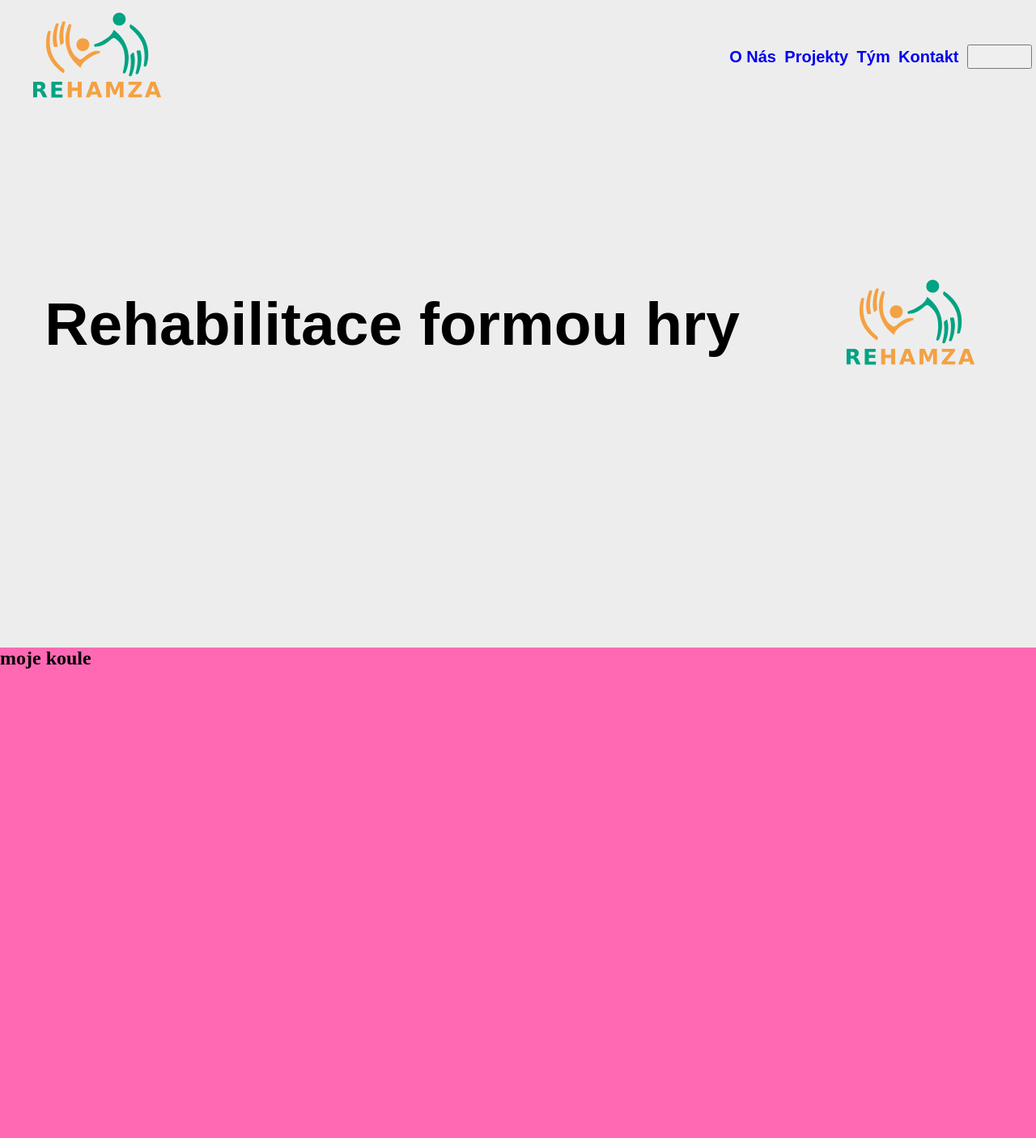
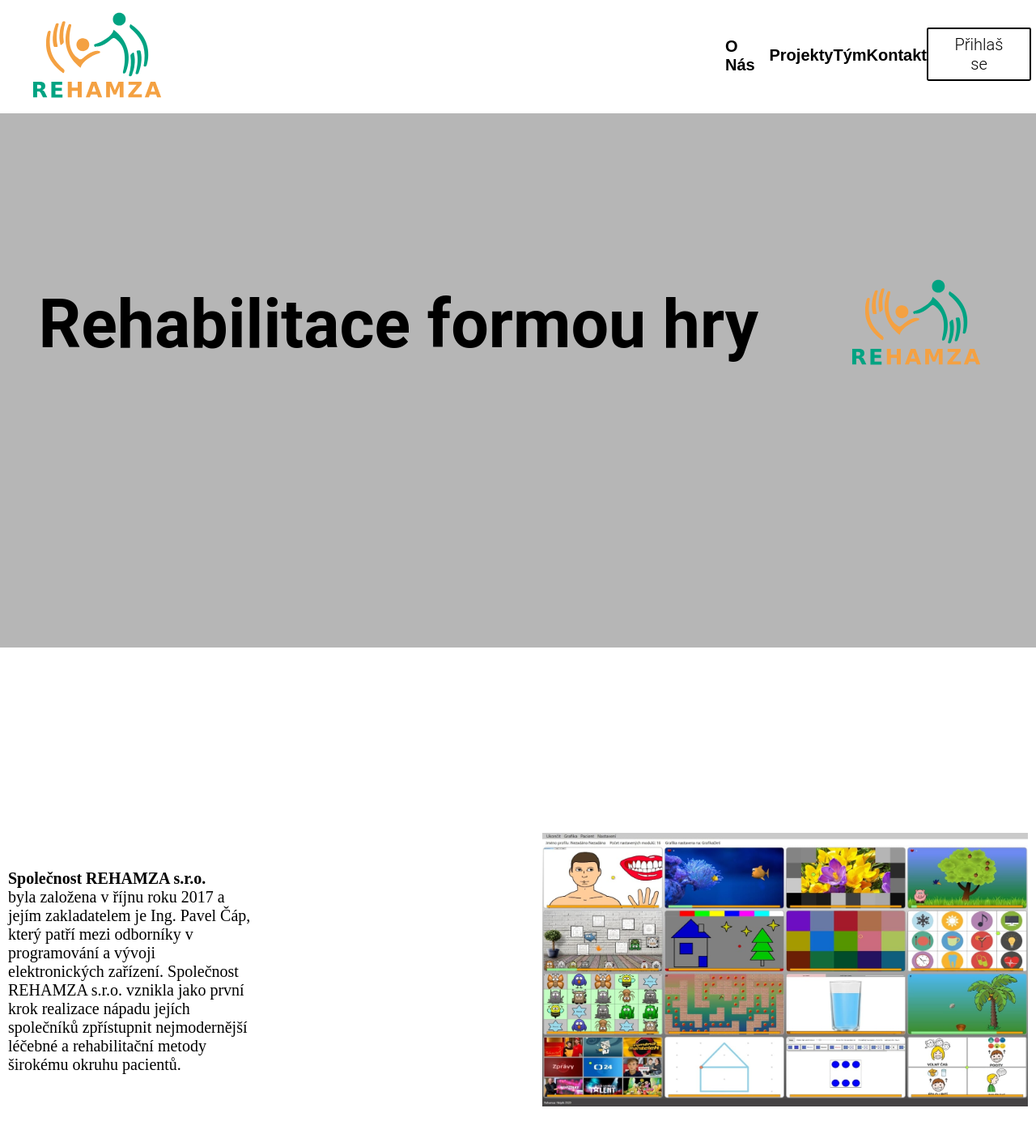
Before and after one commit to CACEMAKEJ/mat-projekt, a Next.js app: page / in a window 1280 px wide. Shown: the top 1406 px of the page at 81% size. Built offline with nearby package versions, Linux system fonts and the light colour scheme; no server answers; the database is empty.

Commit message:
about section start

```diff
--- a/components/About.js
+++ b/components/About.js
@@ -1,3 +1,12 @@
 const About = () =>
-<div className='about'><h2>moje koule</h2></div>
+<div className='about'>
+    <div className='about-text'>
+        <p><strong>Společnost REHAMZA s.r.o.</strong><br></br> byla založena v říjnu roku 2017 a jejím zakladatelem je Ing. Pavel Čáp,
+        který patří mezi odborníky v programování a vývoji elektronických zařízení. Společnost REHAMZA s.r.o.
+        vznikla jako první krok realizace nápadu jejích společníků zpřístupnit nejmodernější léčebné a rehabilitační metody širokému okruhu pacientů.</p>
+    </div>
+    <div className='aboout-image'>
+        <img src='/helpik.jpg' alt='Helpík' width='600'></img>
+    </div>
+</div>
 export default About
--- a/components/Header.js
+++ b/components/Header.js
@@ -4,11 +4,11 @@ const Header = () =>
         <img src='/logo.svg' alt='Rehamza' width='200' height='200' className='header-logo-svg'></img>
     </div>
     <div className='header-links'>
-        <span><a href='#'>O Nás</a></span>
-        <span><a href='#'>Projekty</a></span>
-        <span><a href='#'>Tým</a></span>
-        <span><a href='#'>Kontakt</a></span>
-        <button className='bt-login'></button>
+        <span><a href='#' class='header-link'>O Nás</a></span>
+        <span><a href='#' class='header-link'>Projekty</a></span>
+        <span><a href='#' class='header-link'>Tým</a></span>
+        <span><a href='#' class='header-link'>Kontakt</a></span>
+        <span><a href='#' class='bt-login'>Přihlaš se</a></span>
     </div>
 </div>
 export default Header
--- a/lib/db.js
+++ b/lib/db.js
@@ -14,7 +14,7 @@ export function loadFirebase(){
         firebase.initializeApp(firebaseConfig)
     }   catch (error) {
         if(!/already exists/.test(error.message)) {
-            console.log('Firebase didnt initialize correctly: ${error.message')
+            console.log("Firebase didn't initialize correctly: ${error.message")
         }
     }
     return firebase
--- a/styles/globals.css
+++ b/styles/globals.css
@@ -5,7 +5,7 @@
 
 .landing{
     height: 100vh;
-    background:#ededed;
+    background:#b6b6b6;
     display: flex;
     align-items: center;
     justify-content: space-around;
@@ -15,28 +15,80 @@
 }
 
 .landing-text{
-    font-family: 'Raleway', sans-serif;
-    font-size: 50px;
+    font-family: 'Roboto', sans-serif;
+    font-size: 55px;
 }
 
 .about{
     height: 100vh;
-    background: #ffda75;
-    scroll-snap-align: start;
+    background: white;
+    display: flex;
+    align-items: center;
+    flex-direction: row;
+    justify-content: space-around;
+
 }
 
-.bt-login{
-    width: 80px;
-    height: 30px;
+.about-text{
+    width: 50%;
+    align-items: center;
+}
+
+.about-text p{
+    width: 300px;
+    align-items: center;
+    font-size: 20px;
+}
+
+.about-image{
+    width: 50%;
+}
+
+a.bt-login{
+    display:inline-block;
+    padding:0.35em 1.2em;
+    border:0.1em solid black;
+    margin:0 0.3em 0.3em 0;
+    border-radius:0.12em;
+    box-sizing: border-box;
+    text-decoration:none;
+    font-family:'Roboto',sans-serif;
+    	font-weight:300;
+    color: black;
+    text-align:center;
+    transition: all 0.2s;
+}
+a.bt-login:hover{
+    color:solid black;
+    background-color:white;
 }
 
 .header-links{
+    position: relative;
     width: 30%;
     display: flex;
     flex-direction: row;
     justify-content: space-around;
     align-items: center;
 
+}
+
+.header-link::after {
+    content:'';
+    display: block;
+    width: 0;
+    height: 3px;
+    background: black;
+    transition: width .4s;
+}
+
+.header-link:hover::after {
+   width: 100%;
+   transition: width .4s;
+}
+
+a.header-link{
+    color:black;
 }
 
 .header-logo-svg{
@@ -56,7 +108,9 @@ a{
 }
 
 .header{
-    position: absolute;
+    position: fixed;
+    top: 0;
+    left: 0;
     display: flex;
     justify-content: space-between;
     align-items: center;
@@ -64,19 +118,7 @@ a{
     top: 0;
     width: 100%;
     height: 140px;
+    background: white;
+
 
 }
-
-.about{
-    height: 100vh;
-    background-color: hotpink;
-}
-
-.container{
-    overflow-y: hidden;
-    scroll-behavior: smooth;
-    scroll-snap-type: mandatory;
-    scroll-snap-points-y: repeat(100vh);
-    display: flex;
-    flex-direction: column;
-}
```
Also changed, not shown: public/helpik.jpg (added).
